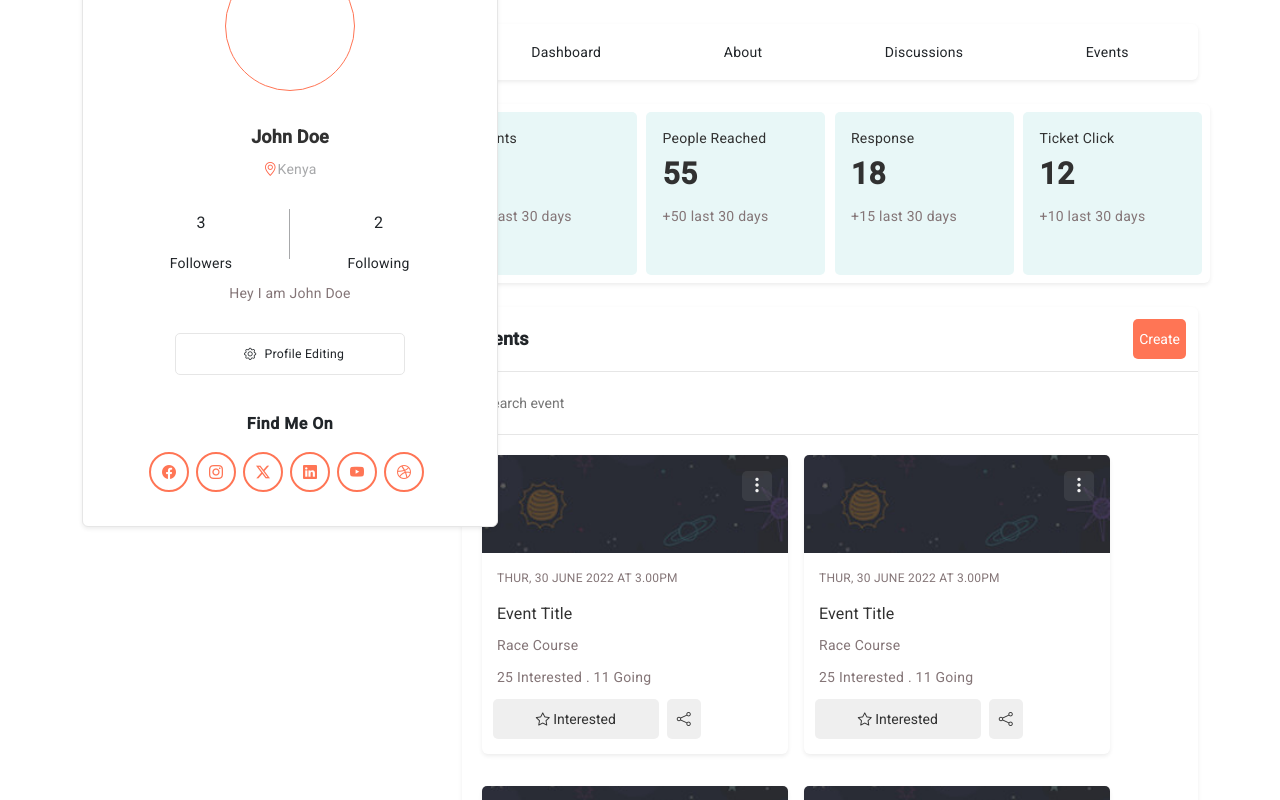
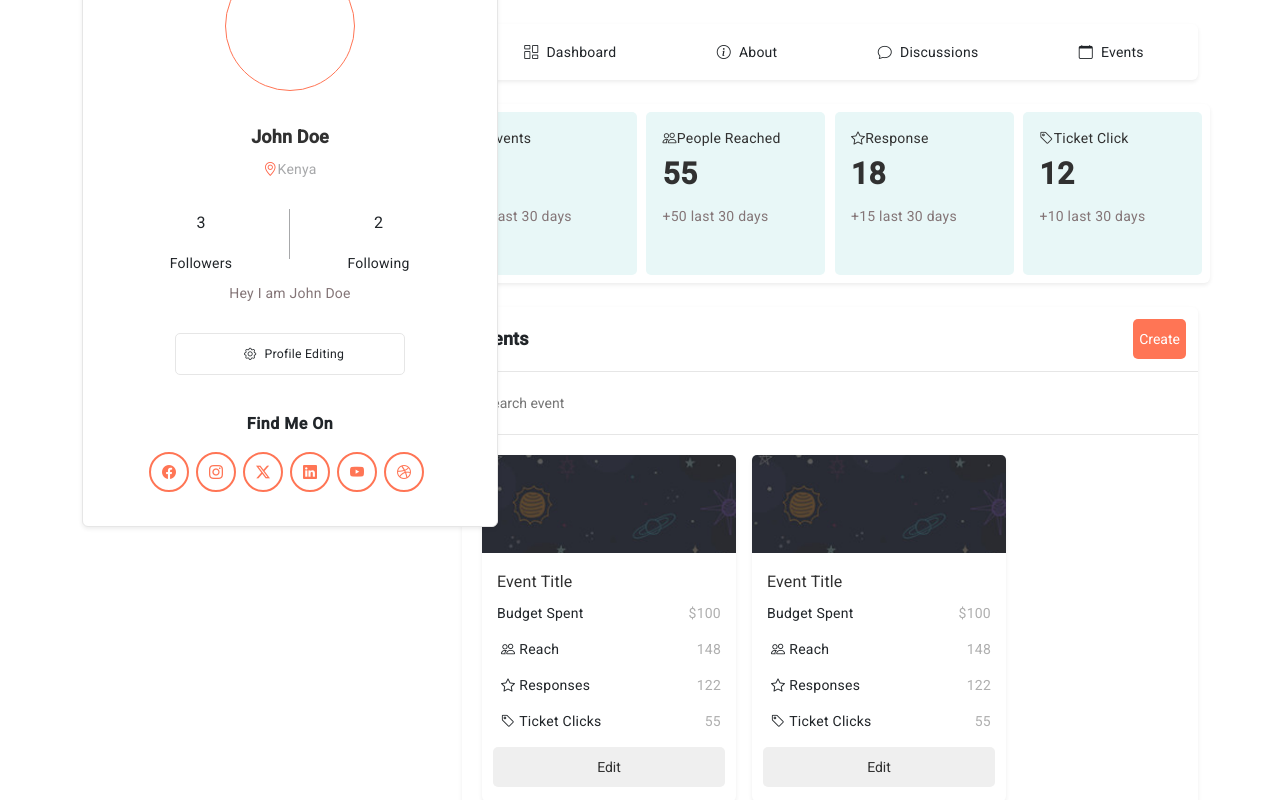
Before and after one commit to kennedybabu/events-angular, an Angular app: page /user-profile in a window 1280 px wide. Shown: the part 320-1120 px from the top of the page. Built offline with nearby package versions, Linux system fonts and the light colour scheme.

Commit message:
feature: finish up on the profile page

```diff
--- a/src/app/app.module.ts
+++ b/src/app/app.module.ts
@@ -18,6 +18,7 @@ import { CreateEventComponent } from './components/create-event/create-event.com
 import { UserProfileComponent } from './pages/user-profile/user-profile.component';
 import { DashButtonsComponent } from './components/dash-buttons/dash-buttons.component';
 import { StatsComponent } from './components/stats/stats.component';
+import { EventDraftComponent } from './components/event-draft/event-draft.component';
 
 
 @NgModule({
@@ -34,7 +35,8 @@ import { StatsComponent } from './components/stats/stats.component';
     CreateEventComponent,
     UserProfileComponent,
     DashButtonsComponent,
-    StatsComponent
+    StatsComponent,
+    EventDraftComponent
   ],
   imports: [
     BrowserModule,
--- a/src/app/components/dash-buttons/dash-buttons.component.html
+++ b/src/app/components/dash-buttons/dash-buttons.component.html
@@ -1,8 +1,8 @@
 <div class="my-4 dash shadow-sm rounded">
     <ul>
-        <li class="nav-items hover-actions">Dashboard</li>
-        <li class="nav-items hover-actions">About</li>
-        <li class="nav-items hover-actions">Discussions</li>
-        <li class="nav-items hover-actions">Events</li>
+        <li class="nav-items hover-actions"><span class="mx-2"><i class="bi bi-columns-gap"></i></span>Dashboard</li>
+        <li class="nav-items hover-actions"><span class="mx-2"><i class="bi bi-info-circle"></i></span>About</li>
+        <li class="nav-items hover-actions"><span class="mx-2"><i class="bi bi-chat"></i></span>Discussions</li>
+        <li class="nav-items hover-actions"><span class="mx-2"><i class="bi bi-calendar"></i></span>Events</li>
     </ul>
 </div>
--- /dev/null
+++ b/src/app/components/event-draft/event-draft.component.html
@@ -0,0 +1,30 @@
+<div class="event shadow-sm rounded mb-3">
+    <div class="top">
+
+
+    </div>
+    <div class="bottom">
+        <h3 class='title' style="font-size: 16px;margin-bottom: 7px;color: #313131;">Event Title</h3>
+        <div style="display: flex;justify-content: space-between; margin-bottom: 1rem;">
+            <span>Budget Spent</span>
+            <span style="color: #afafaf;">$100</span>
+        </div>
+        <div style="display: flex;justify-content: space-between; margin-bottom: 1rem;">
+            <span><i class="bi bi-people mx-1"></i>Reach</span>
+            <span style="color: #afafaf;">148</span>
+        </div>
+        <div style="display: flex;justify-content: space-between; margin-bottom: 1rem;">
+            <span><i class="bi bi-star mx-1"></i>Responses</span>
+            <span style="color: #afafaf;">122</span>
+        </div>
+        <div style="display: flex;justify-content: space-between; margin-bottom: 1rem;">
+            <span><i class="bi bi-tag mx-1"></i>Ticket Clicks</span>
+            <span style="color: #afafaf;">55</span>
+        </div>
+        <div class="row gap-2 px-2">
+            <button class="col-12">
+                <i class="bi bi-edit"></i> Edit
+            </button>
+        </div>
+    </div>
+</div>
--- /dev/null
+++ b/src/app/components/event-draft/event-draft.component.scss
@@ -0,0 +1,44 @@
+.event {
+    width: 254px;
+
+    .top {
+        height: 98px;
+        background-image: url(../../../assets/top.jpg);
+        background-size: cover;
+        background-position: center;
+        background-repeat: no-repeat;
+        border-radius: 5px 5px 0 0;
+    }
+
+    .bottom {
+        border-radius: 0 0 5px 5px;
+        padding: 15px;
+
+        .title {
+            transition: all ease .2s;
+            cursor: pointer;
+
+            &:hover {
+                color: #ff7555;
+            }
+        }
+
+         button {
+            border: none;
+            outline: none;
+            padding: 5px 10px;
+            border-radius: 5px;
+            color: #fff;
+            height: 40px;
+            color: #313131;
+            transition: all ease .2s;
+
+
+            &:hover {
+                background-color: #ff7555;
+                color: #fff;
+            }
+         }
+    }
+
+}
--- a/src/app/components/stats/stats.component.html
+++ b/src/app/components/stats/stats.component.html
@@ -1,20 +1,24 @@
 <div class="row shadow-sm rounded">
     <div class="col-lg-6 col-xl-3 col-md-6 col-6">
+        <i class="bi bi-calendar"></i>
         <span>Events</span>
         <h2>3</h2>
         <small>+1 last 30 days</small>
     </div>
     <div class="col-lg-6 col-xl-3 col-md-6 col-6">
+        <i class="bi bi-people"></i>
         <span>People Reached</span>
         <h2>55</h2>
         <small>+50 last 30 days</small>
     </div>
     <div class="col-lg-6 col-xl-3 col-md-6 col-6">
+        <i class="bi bi-star"></i>
         <span>Response</span>
         <h2>18</h2>
         <small>+15 last 30 days</small>
     </div>
     <div class="col-lg-6 col-xl-3 col-md-6 col-6">
+        <i class="bi bi-tag"></i>
         <span>Ticket Click</span>
         <h2>12</h2>
         <small>+10 last 30 days</small>
--- a/src/app/pages/user-profile/user-profile.component.html
+++ b/src/app/pages/user-profile/user-profile.component.html
@@ -78,10 +78,12 @@
                             </div>
                         </div>
                         <div style="padding: 20px;" class="d-flex gap-3 flex-wrap">
-                            <app-event></app-event>
-                            <app-event></app-event>
-                            <app-event></app-event>
-                            <app-event></app-event>
+                            <app-event-draft></app-event-draft>
+                            <app-event-draft></app-event-draft>
+                            <app-event-draft></app-event-draft>
+                            <app-event-draft></app-event-draft>
+                            <app-event-draft></app-event-draft>
+                            <app-event-draft></app-event-draft>
                         </div>
                     </div>
                 </div>
```
Also changed, not shown: src/app/components/event-draft/event-draft.component.ts (added, +10 -0 lines), 1 other file (tests, documents, lock files or other folders).
